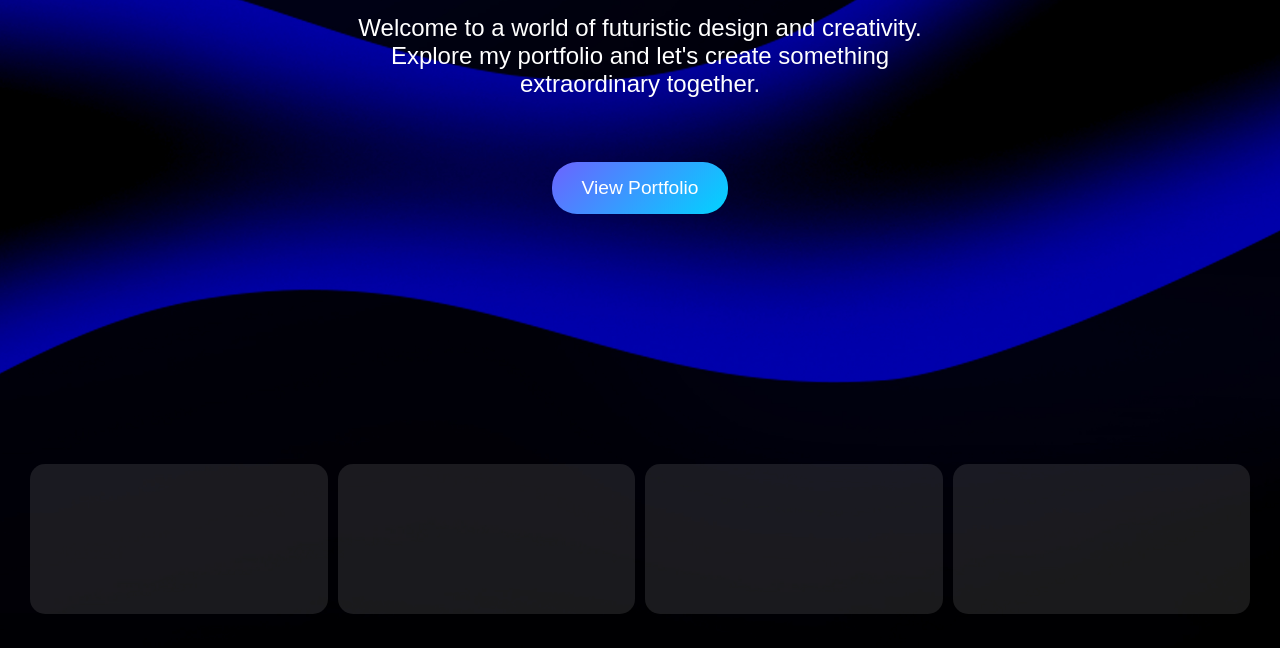
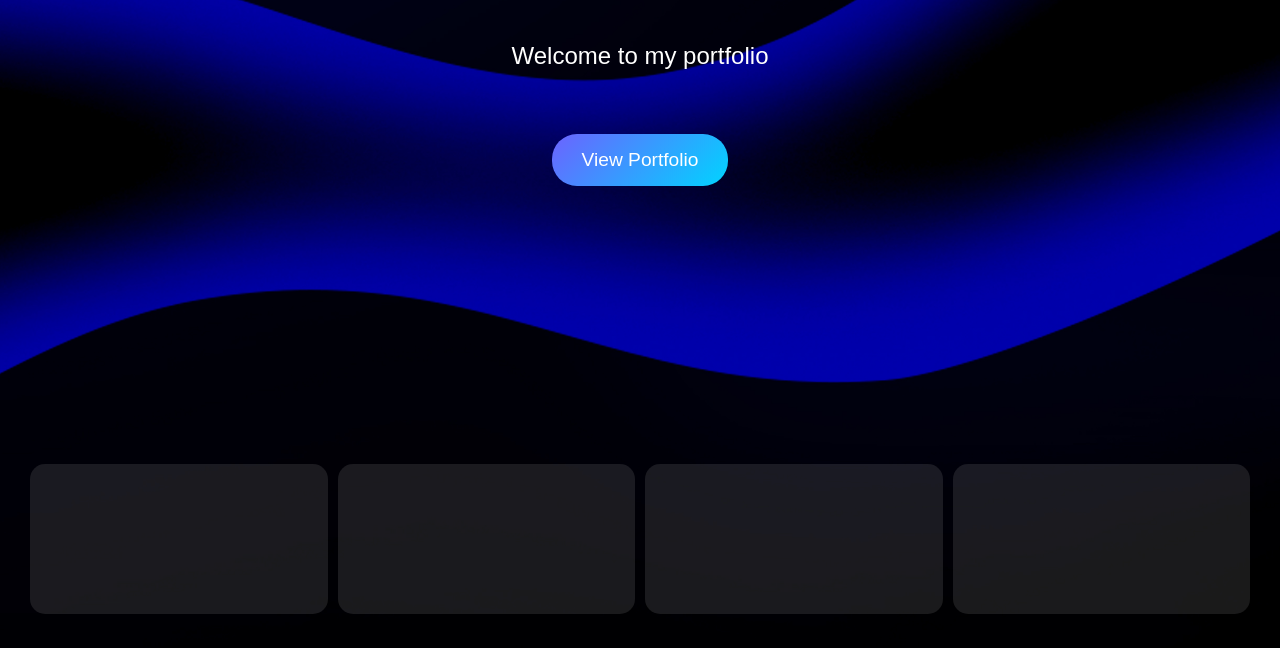
Before and after one commit to karacsonyleon/azzurostudios, a plain HTML site: page index.html in a window 1280 px wide. Shown: the part 452-1100 px from the top of the page. Drawn offline with Linux system fonts and the light colour scheme.

Commit message:
Update index.html

```diff
--- a/index.html
+++ b/index.html
@@ -204,7 +204,7 @@
 
     <div class="hero">
         <h1>Azzuro Studios</h1>
-        <p>Welcome to a world of futuristic design and creativity. Explore my portfolio and let's create something extraordinary together.</p>
+        <p>Welcome to my portfolio</p>
         <button class="cta">View Portfolio</button>
     </div>
 
```
